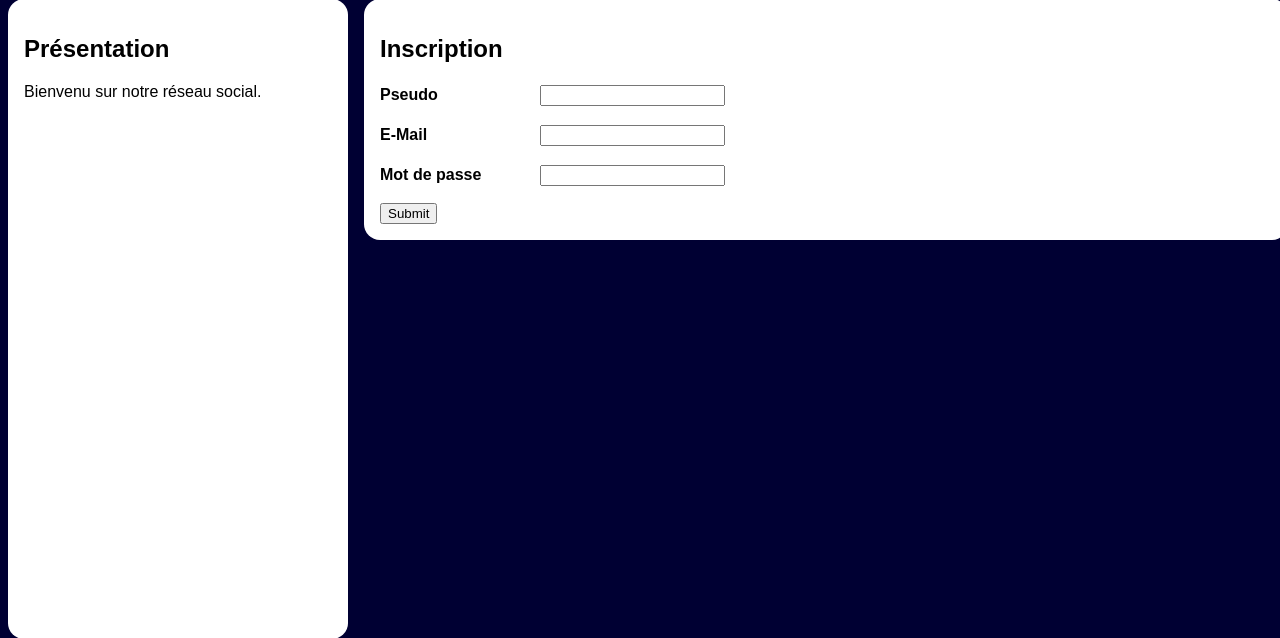
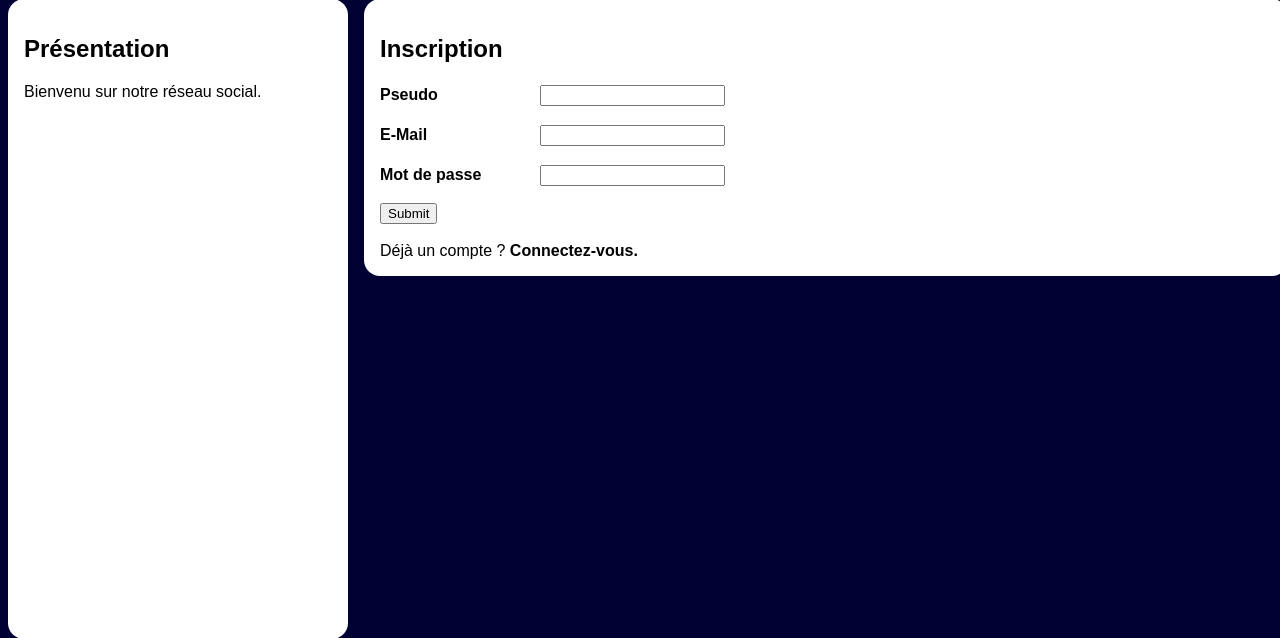
Before and after one commit to adatechschool/projet-collectif-reseau-social-php-arthur-khalil-neis-leo, a PHP site: page /registration.php in a window 1280 px wide. Shown: the part 123-761 px from the top of the page. Run offline with PHP 8.4, Linux system fonts and the light colour scheme.

Commit message:
added an "Deja un compte"

```diff
--- a/registration.php
+++ b/registration.php
@@ -99,6 +99,11 @@
                         </dl>
                         <input type='submit'>
                     </form>
+                     <br>
+                    <p>
+                        Déjà un compte ?
+                        <a href='login.php'><strong>Connectez-vous.</strong></a>
+                    </p>
                 </article>
             </main>
         </div>
```
